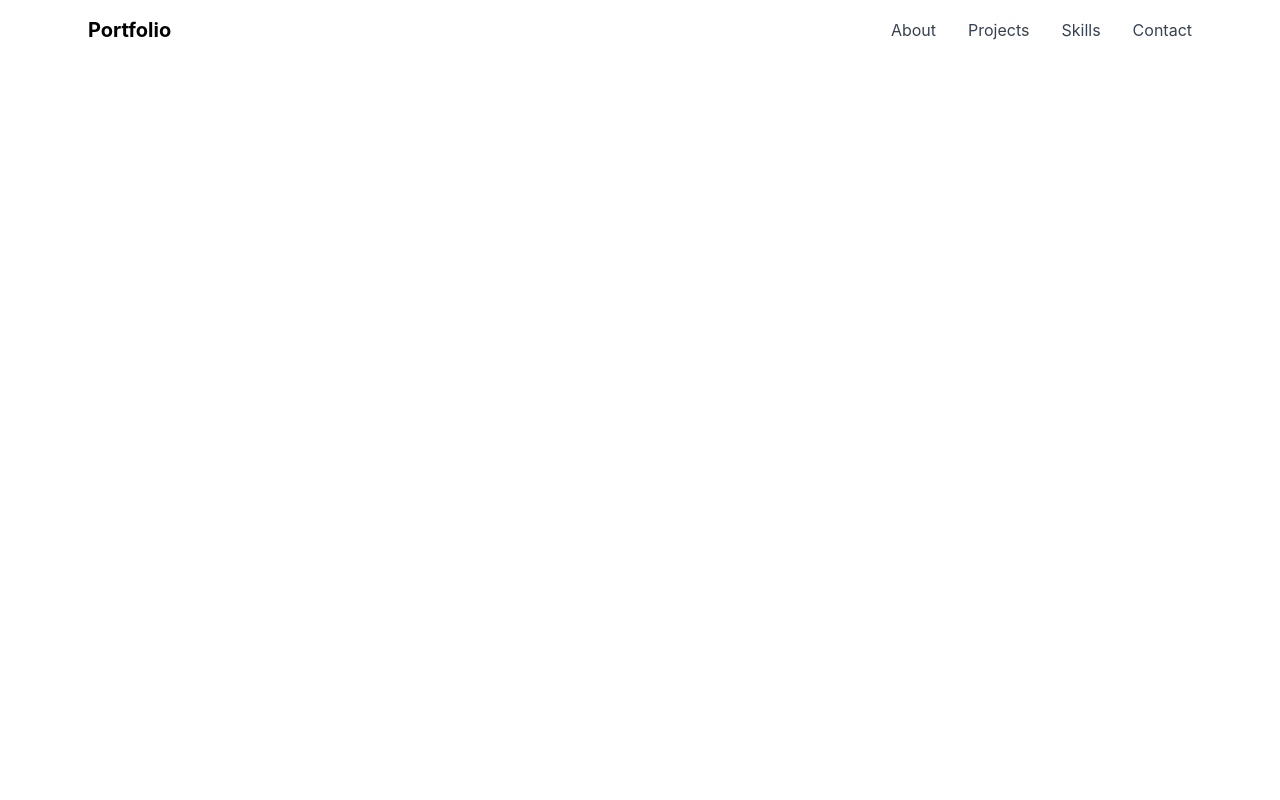
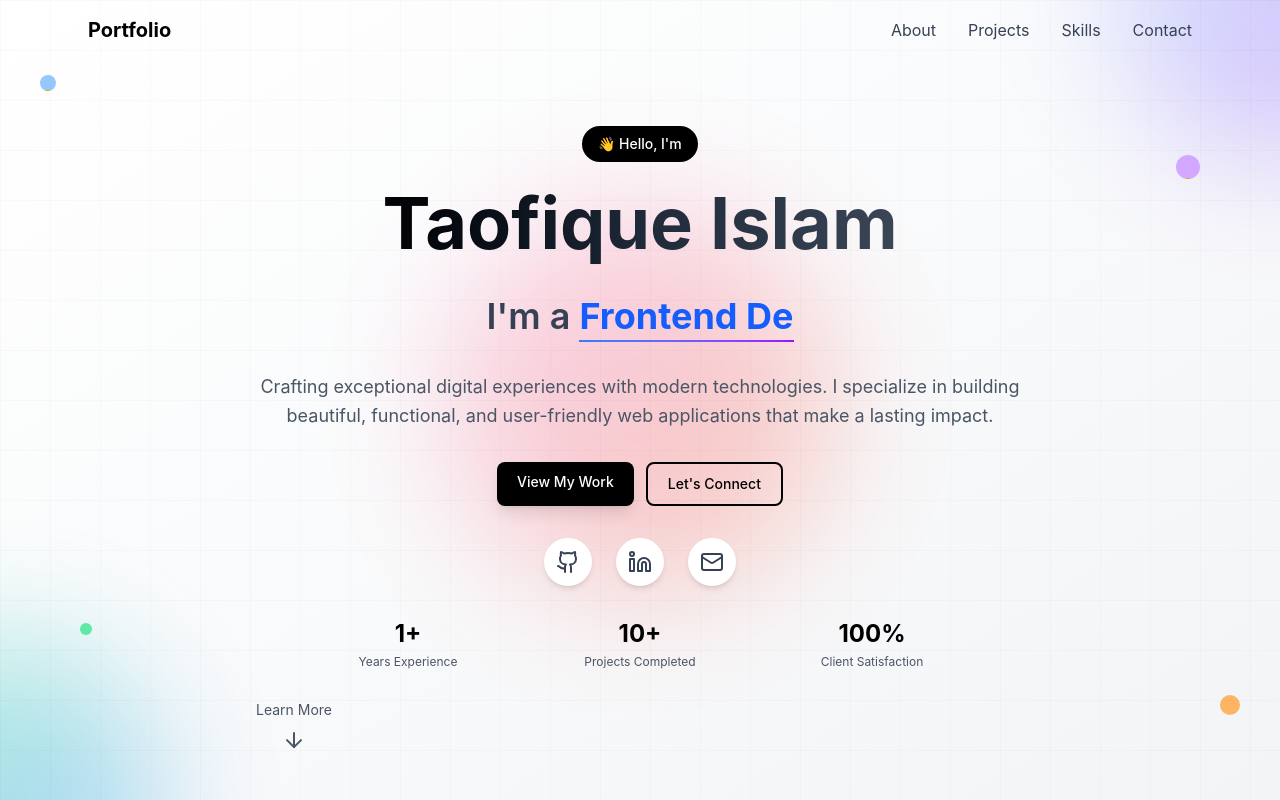
Before and after one commit to Taofique/taofique-react-portfolio-final, a React (Vite) app: page / in a window 1280 px wide. Built offline with nearby package versions, Linux system fonts and the light colour scheme.

Commit message:
feat: Implemented the Hero section with animation

```diff
--- a/src/App.jsx
+++ b/src/App.jsx
@@ -2,6 +2,7 @@ import React from "react";
 import Navigation from "./components/Navigation";
 import { useIntersectionObserver } from "./hooks/useIntersectionObserver";
 import { useScrollToTop } from "./hooks/useScrollToTop";
+import Hero from "./components/Hero";
 
 const App = () => {
   const hasAnimated = useIntersectionObserver();
@@ -10,6 +11,7 @@ const App = () => {
   return (
     <div className="min-h-screen bg-white text-black">
       <Navigation />
+      <Hero hasAnimated={hasAnimated} />
     </div>
   );
 };
--- /dev/null
+++ b/src/components/Hero.jsx
@@ -0,0 +1,178 @@
+import React, { useState, useEffect } from "react";
+import { AArrowDown, ArrowDown, Github, Linkedin, Mail } from "lucide-react";
+import { heroData } from "../data/hero";
+
+const Hero = ({ hasAnimated }) => {
+  const [currentTextIndex, setCurrentTextIndex] = useState(0);
+  const [currentText, setCurrentText] = useState("");
+  const [isDeleting, setIsDeleting] = useState(false);
+  const [typingSpeed, setTypingSpeed] = useState(150);
+
+  const { roles } = heroData;
+
+  useEffect(() => {
+    const currentRole = roles[currentTextIndex];
+
+    if (!isDeleting) {
+      // Typing effect
+      if (currentText.length < currentRole.length) {
+        const timeout = setTimeout(() => {
+          setCurrentText(currentRole.slice(0, currentText.length + 1));
+        }, typingSpeed);
+        return () => clearTimeout(timeout);
+      } else {
+        // Wait before starting to delete
+        const timeout = setTimeout(() => {
+          setIsDeleting(true);
+          setTypingSpeed(100);
+        }, 2000);
+        return () => clearTimeout(timeout);
+      }
+    } else {
+      // Deleting effect
+      if (currentText.length > 0) {
+        const timeout = setTimeout(() => {
+          setCurrentText(currentText.slice(0, currentText.length - 1));
+        }, typingSpeed);
+        return () => clearTimeout(timeout);
+      } else {
+        // Move to next word
+        setIsDeleting(false);
+        setCurrentTextIndex((prev) => (prev + 1) % roles.length);
+        setTypingSpeed(150);
+      }
+    }
+  }, [currentText, currentTextIndex, isDeleting, typingSpeed, roles]);
+
+  const scrollToAbout = () => {
+    document.getElementById("about").scrollIntoView({ behavior: "smooth" });
+  };
+
+  console.log(heroData);
+
+  return (
+    <section className="relative h-screen flex items-center justify-center overflow-hidden bg-gradient-to-br from-white via-gray-50 to-gray-100 pt-20">
+      {/* Background Elements*/}
+      <div className="absolute inset-0 overflow-hidden">
+        <div className="absolute -top-40 -right-40 w-80 h-80 bg-gradient-to-br from-blue-400 to-purple-600 rounded-full opacity-10 blur-3xl animate-pulse"></div>
+        <div className="absolute -bottom-40 -left-40 w-80 h-80 bg-gradient-to-br from-green-400 to-blue-600 rounded-full opacity-10 blur-3xl animate-pulse delay-1000"></div>
+        <div className="absolute top-1/2 left-1/2 transform -translate-x-1/2 -translate-y-1/2 w-96 h-96 bg-gradient-to-br from-pink-400 to-orange-600 rounded-full opacity-5 blur-3xl animate-pulse delay-500"></div>
+      </div>
+
+      {/* Grid Pattern*/}
+      <div className="absolute inset-0 bg-[linear-gradient(rgba(0,0,0,0.02)_1px,transparent_1px),linear-gradient(90deg,rgba(0,0,0,0.02)_1px,transparent_1px)] bg-[size:50px_50px]"></div>
+
+      <div className="relative z-10 max-w-6xl mx-auto px-6 text-center h-full flex flex-col justify-center">
+        <div
+          className={`transition-all duration-1000 ${hasAnimated.hero ? "opacity-100 translate-y-0" : "opacity-0 translate-y-10"}`}
+          id="hero"
+        >
+          {/* Greeting */}
+          <div className="mb-4">
+            <span className="inline-block px-4 py-2 bg-black text-white rounded-full text-sm font-medium animate-fade-in">
+              {heroData.greeting}
+            </span>
+          </div>
+
+          {/* Name */}
+          <h1 className="text-5xl md:text-7xl leading-tight font-bold mb-4 bg-gradient-to-r from-black via-gray-800 to-gray-600 bg-clip-text text-transparent animate-fade-in-up">
+            {heroData.name}
+          </h1>
+
+          {/* Typewriter Role */}
+          <div className="h-12 md:h-16 mb-6 flex items-center justify-center">
+            <h2 className="text-2xl md:text-4xl font-semibold text-gray-700">
+              I'm a{" "}
+              <span className="relative">
+                <span className="text-blue-600 font-bold">
+                  {currentText}
+                  <span className="animate-pulse"></span>
+                </span>
+                <span className="absolute -bottom-1 left-0 w-full h-0.5 bg-gradient-to-r from-blue-500 to-purple-600"></span>
+              </span>
+            </h2>
+          </div>
+
+          {/* Description */}
+          <p className="text-base md:text-lg text-gray-600 mb-8 max-w-3xl mx-auto leading-relaxed animate-fade-in-up delay-200">
+            {heroData.description}
+          </p>
+
+          {/* CTA Buttons */}
+          <div className="flex flex-col sm:flex-row gap-3 justify-center mb-8 animate-fade-in-up delay-300">
+            {heroData.ctaButtons.map((button, index) => (
+              <a
+                key={index}
+                href={button.href}
+                className={`group relative px-5 py-2.5 rounded-lg transition-all duration-300 font-medium text-sm ${button.variant === "primary" ? "bg-black text-white shadow-lg hover:shadow-xl hover:bg-gray-800" : "border-2 border-black text-black hover:bg-black hover:text-white"}`}
+              >
+                {button.variant === "primary" && (
+                  <div className="absolute inset-0 bg-gradient-to-r from-blue-600 to-purple-600 rounded-lg opacity-0 group-hover:opacity-100 transition-opacity duration-300"></div>
+                )}
+                <span
+                  className={
+                    button.variant === "primary" ? "relative z-10" : ""
+                  }
+                >
+                  {button.text}
+                </span>
+              </a>
+            ))}
+          </div>
+
+          {/* Social Links */}
+          <div className="flex justify-center space-x-6 mb-8 animate-fade-in-up delay-400">
+            {heroData.socialLinks.map((social, index) => {
+              const IconComponent =
+                social.icon === "Github"
+                  ? Github
+                  : social.icon === "Linkedin"
+                    ? Linkedin
+                    : Mail;
+              return (
+                <a
+                  key={index}
+                  href={social.url}
+                  className="group p-3 bg-white rounded-full shadow-md hover:shadow-lg transition-all duration-300 transform hover:scale-110 hover:-translate-y-1"
+                >
+                  <IconComponent className="w-6 h-6 text-gray-700 group-hover:text-black transition-colors" />
+                </a>
+              );
+            })}
+          </div>
+
+          {/* Stats */}
+          <div className="grid grid-cols-3 gap-6 max-w-2xl mx-auto mb-8 animate-fade-in-up delay-500">
+            {heroData.stats.map((stat, index) => (
+              <div key={index} className="text-center">
+                <div className="text-2xl font-bold text-black mb-1">
+                  {stat.number}
+                </div>
+                <div className="text-xs text-gray-600">{stat.label}</div>
+              </div>
+            ))}
+          </div>
+
+          {/* Scroll Indicator */}
+          <div className="animate-bounce">
+            <button
+              onClick={scrollToAbout}
+              className="group flex flex-col items-center text-gray-600 hover:text-black transition-colors cursor-pointer"
+            >
+              <span className="text-sm mb-2">Learn More</span>
+              <ArrowDown className="w-6 h-6 group-hover:transform group-hover:translate-y-1 transition-transform" />
+            </button>
+          </div>
+        </div>
+      </div>
+
+      {/* Floating Elemetns */}
+      <div className="absolute top-20 left-10 w-4 h-4 bg-blue-400 rounded-full opacity-60 animate-float"></div>
+      <div className="absolute top-40 right-20 w-6 h-6 bg-purple-400 rounded-full opacity-60 animate-float delay-1000"></div>
+      <div className="absolute bottom-40 left-20 w-3 h-3 bg-green-400 rounded-full opacity-60 animate-float delay-2000"></div>
+      <div className="absolute bottom-20 right-10 w-5 h-5 bg-orange-400 rounded-full opacity-60 animate-float delay-3000"></div>
+    </section>
+  );
+};
+
+export default Hero;
```
